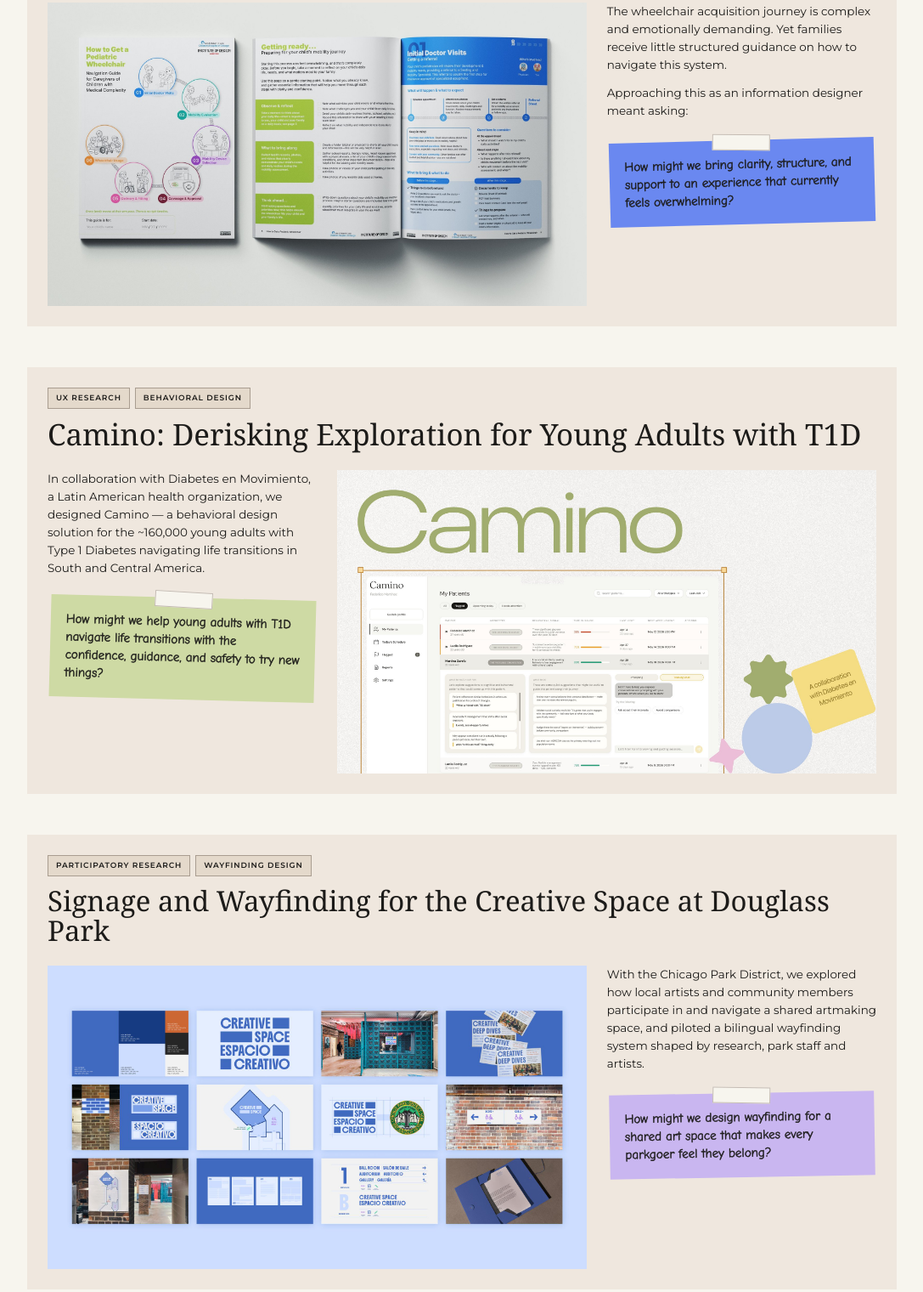
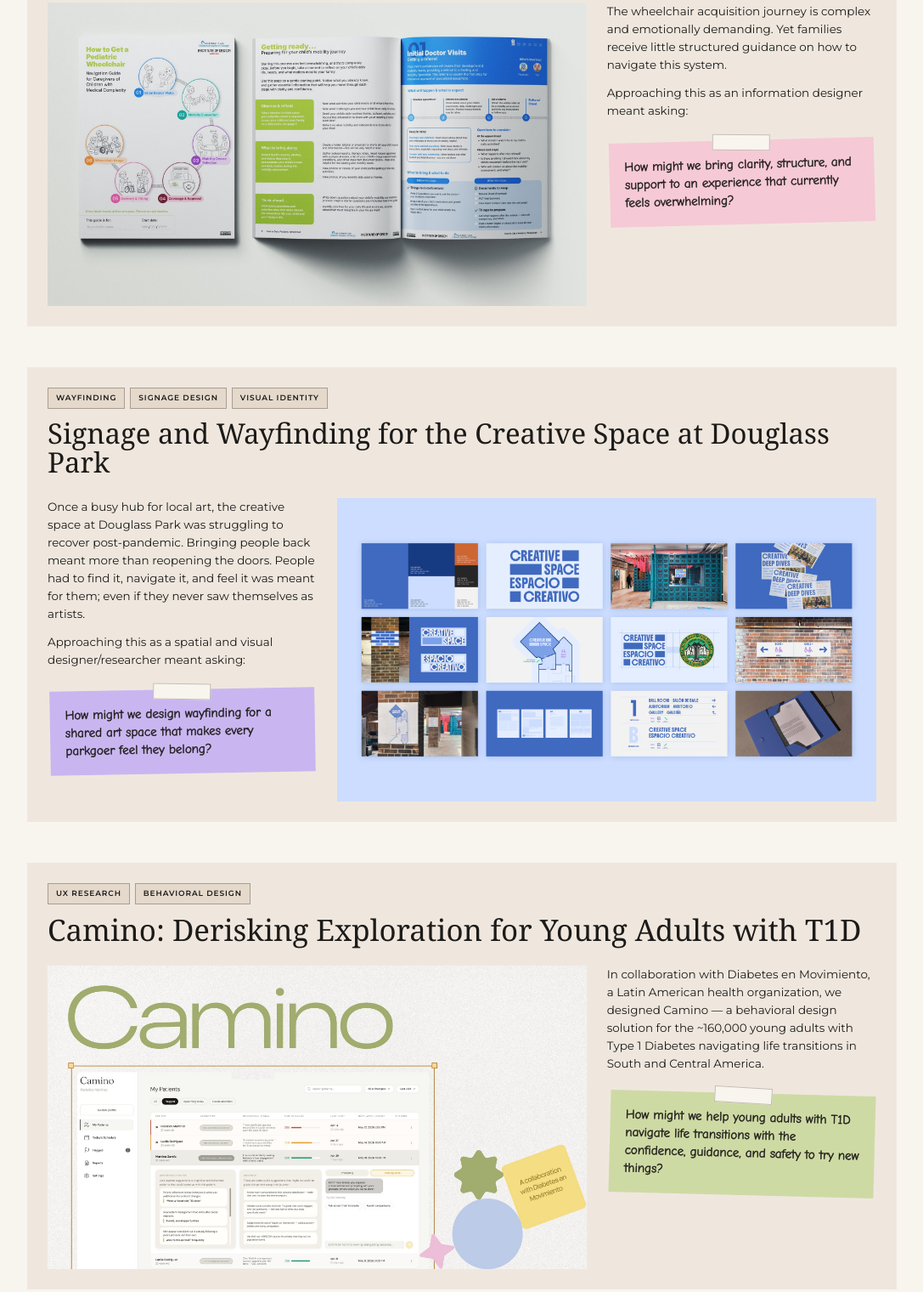
Before and after one commit to dhuti7/portfolio, a plain HTML site: page index.html in a window 1280 px wide. Shown: the part 1047-2567 px from the top of the page at 85% size, without its empty margins (96-1183 px from the left). Drawn offline with Linux system fonts and the light colour scheme; a web font is replaced by a local one.

Commit message:
Showcase card updates

```diff
--- a/index.html
+++ b/index.html
@@ -198,7 +198,7 @@
 
                     <p class="showcase-desc showcase-desc--lead">Approaching this as an information designer meant
                         asking:</p>
-                    <p class="showcase-hmw showcase-hmw--blue">How might we bring clarity, structure, and support to an
+                    <p class="showcase-hmw showcase-hmw--pink">How might we bring clarity, structure, and support to an
                         experience that
                         currently feels overwhelming?</p>
                 </div>
@@ -303,8 +303,39 @@
                 </div>
             </div>
 
+            <!-- Showcase — Creative Space at Douglass Park -->
+            <div class="showcase-item showcase-item--split reverse">
+                <div class="showcase-head">
+                    <div class="showcase-meta showcase-tags">
+                        <span class="showcase-tag">Wayfinding</span>
+                        <span class="showcase-tag">Signage Design</span>
+                        <span class="showcase-tag">Visual Identity</span>
+                    </div>
+                    <h3 class="showcase-title"><a href="douglass-park.html" class="showcase-link">Signage and Wayfinding
+                            for the Creative Space at
+                            Douglass Park</a></h3>
+                </div>
+                <div class="showcase-visuals">
+                    <div class="showcase-image-container">
+                        <img src="assets/douglass-park/identity-overview.jpg"
+                            alt="Creative Space visual identity and bilingual wayfinding signage" class="showcase-img">
+                    </div>
+                </div>
+                <div class="showcase-info">
+                    <p class="showcase-desc">Once a busy hub for local art, the creative space at Douglass Park was
+                        struggling to recover post-pandemic. Bringing people back meant more than reopening the doors.
+                        People had to find it, navigate it, and feel it was meant for them; even if they never saw
+                        themselves as artists.</p>
+
+                    <p class="showcase-desc showcase-desc--lead">Approaching this as a spatial and visual
+                        designer/researcher meant asking:</p>
+                    <p class="showcase-hmw showcase-hmw--lilac">How might we design wayfinding for
+                        a shared art space that makes every parkgoer feel they belong?</p>
+                </div>
+            </div>
+
             <!-- Showcase 4 — Camino -->
-            <div class="showcase-item showcase-item--split reverse">
+            <div class="showcase-item showcase-item--split">
                 <div class="showcase-head">
                     <div class="showcase-meta showcase-tags">
                         <span class="showcase-tag">UX Research</span>
@@ -327,32 +358,6 @@
                     <p class="showcase-hmw showcase-hmw--green">How might we help young adults with T1D navigate life
                         transitions with the
                         confidence, guidance, and safety to try new things?</p>
-                </div>
-            </div>
-
-            <!-- Showcase — Creative Space at Douglass Park -->
-            <div class="showcase-item showcase-item--split">
-                <div class="showcase-head">
-                    <div class="showcase-meta showcase-tags">
-                        <span class="showcase-tag">Participatory Research</span>
-                        <span class="showcase-tag">Wayfinding Design</span>
-                    </div>
-                    <h3 class="showcase-title"><a href="douglass-park.html" class="showcase-link">Signage and Wayfinding
-                            for the Creative Space at
-                            Douglass Park</a></h3>
-                </div>
-                <div class="showcase-visuals">
-                    <div class="showcase-image-container">
-                        <img src="assets/douglass-park/identity-overview.jpg"
-                            alt="Creative Space visual identity and bilingual wayfinding signage" class="showcase-img">
-                    </div>
-                </div>
-                <div class="showcase-info">
-                    <p class="showcase-desc">With the Chicago Park District, we explored how local artists and
-                        community members participate in and navigate a shared artmaking space, and piloted a
-                        bilingual wayfinding system shaped by research, park staff and artists.</p>
-                    <p class="showcase-hmw showcase-hmw--lilac">How might we design wayfinding for
-                        a shared art space that makes every parkgoer feel they belong?</p>
                 </div>
             </div>
 
--- a/sketchbook.css
+++ b/sketchbook.css
@@ -353,6 +353,10 @@ h3 {
 
 .showcase-hmw--lilac {
     background: #C9B6F0;
+}
+
+.showcase-hmw--pink {
+    background: #F6C9D6;
 }
 
 /* "View case study" cursor pill */
--- a/styles.css
+++ b/styles.css
@@ -814,6 +814,10 @@ body.intro-done .scroll-indicator {
     background: linear-gradient(180deg, #E4EFFC 0%, #D2E4F9 100%);
 }
 
+.showcase-hmw--pink {
+    background: linear-gradient(180deg, #FBE1E8 0%, #F6C9D6 100%);
+}
+
 /* Lilac sticky note variant (Douglass Park card) — echoes the purple restroom icons on the signage. */
 .showcase-hmw--lilac {
     background: linear-gradient(180deg, #E6DCF8 0%, #D7C8F4 100%);
```
Also changed, not shown: douglass-park.html (+1 -0 lines).
